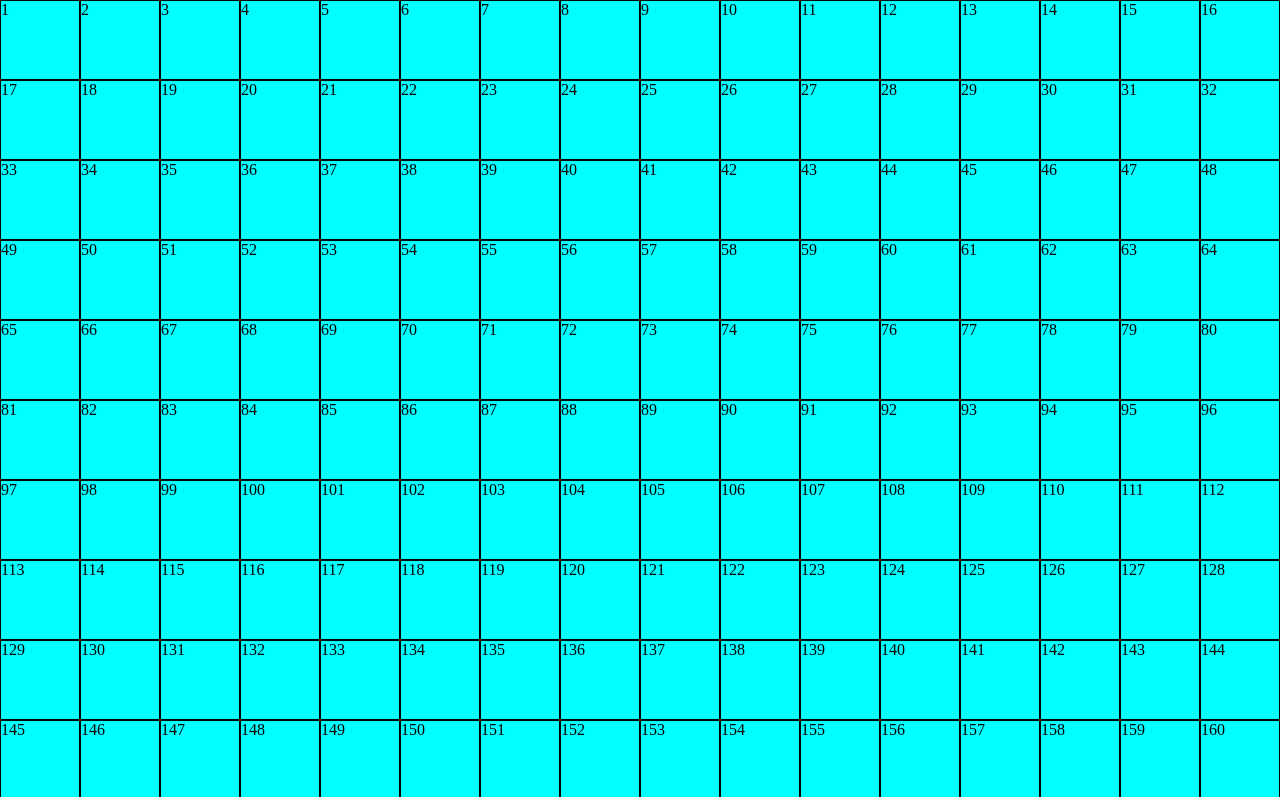
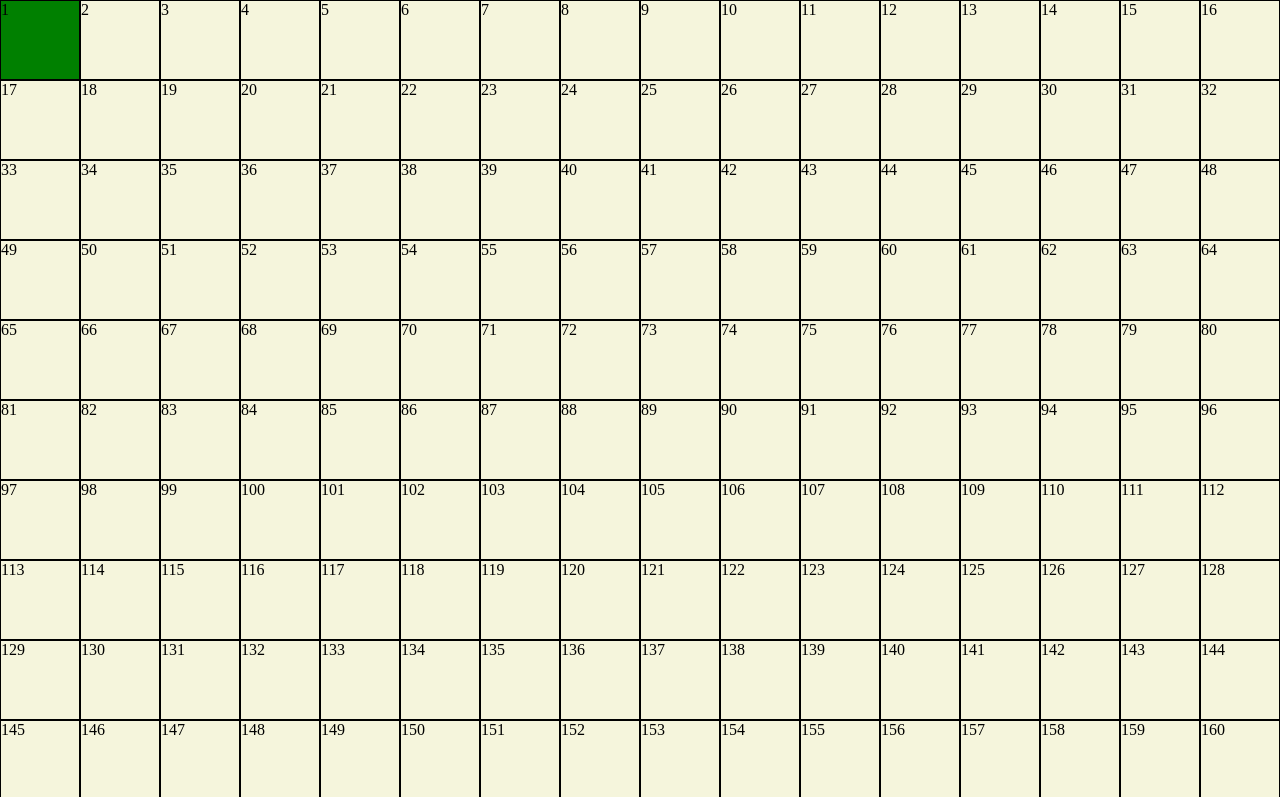
Before and after one commit to harshitaksc/Etch-a-Sketch, a plain HTML site: page index.html in a window 1280 px wide. Shown: the top 797 px of the page. Drawn offline with Linux system fonts and the light colour scheme.

Commit message:
Add interactive painting function to page

```diff
--- a/myscript.js
+++ b/myscript.js
@@ -4,4 +4,13 @@ for (let i=1; i <= 256; i++){
     const div = document.createElement('div');
     container.appendChild(div);
     div.textContent = i;
+
     }
+
+const paint = container.childNodes;
+// console.log(paint);
+
+
+paint.forEach(el => el.addEventListener('mouseover', event => {
+    el.style.backgroundColor = "green";
+  }));
--- a/style.css
+++ b/style.css
@@ -17,4 +17,5 @@ html, body {
     aspect-ratio: 1 / 1;  /* Ensures a perfect square */
     border: 1px solid black;
     box-sizing: border-box;  /* Prevents border from affecting size */
+    background-color: beige;
 }
```
